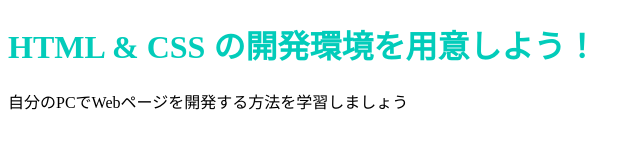
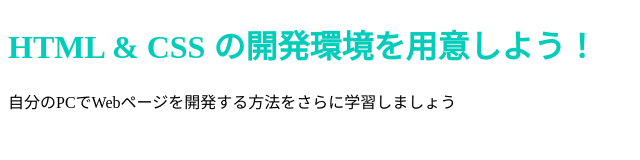
Before and after one commit to tomomooon/tomomooon.github.io, a plain HTML site: page index.html in a window 1280 px wide. Shown: the full height of the page, 0-640 px from the left. Drawn offline with Linux system fonts and the light colour scheme.

Commit message:
Update index.html

```diff
--- a/index.html
+++ b/index.html
@@ -7,6 +7,6 @@
   </head>
   <body>
     <h1 class="title">HTML & CSS の開発環境を用意しよう！</h1>
-    <p>自分のPCでWebページを開発する方法を学習しましょう</p>
+    <p>自分のPCでWebページを開発する方法をさらに学習しましょう</p>
   </body>
 </html>
```
